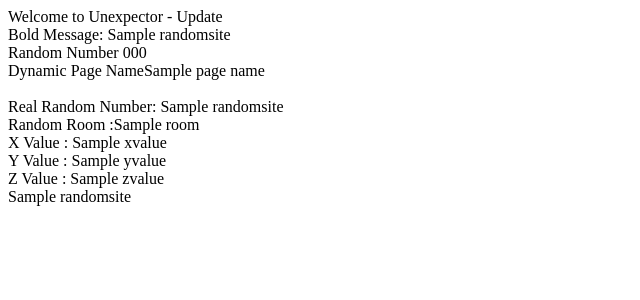
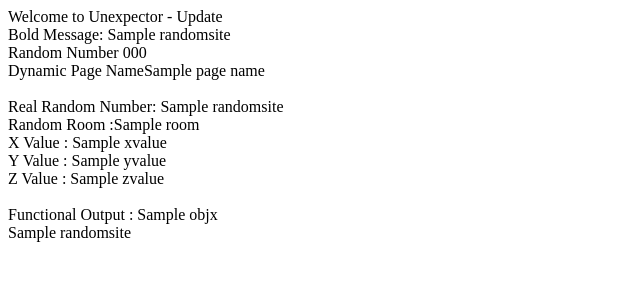
Before and after one commit to unexpector/JanusVRandom, a Django app: template hello/templates/unexpector-template.html in a window 1280 px wide. Shown: the top 300 px of the page, without its empty margins (0-640 px from the left). Run offline with Django 3.2, Linux system fonts and the light colour scheme; tables that the repository leaves empty hold one stand-in row (values such as "Sample post"); the template is opened without the code that fills it: values that come from a table or form of the project are taken from there, most other values are stand-ins (such as "Sample title", 1, 10 or a date in 2020); parts of the project's set-up code (start-up, migrations or seed data) failed here and were passed over.

Commit message:
test new

```diff
--- a/hello/templates/unexpector-template.html
+++ b/hello/templates/unexpector-template.html
@@ -20,6 +20,9 @@ Random Room :{{randomroom}} <br>
 X Value : {{xvalue}}<br>
 Y Value : {{yvalue}}<br>
 Z Value : {{zvalue}}<br>
+<br>
+Functional Output : {{objx}} <br>
+
 <FireBoxRoom>
 <Assets>
 <AssetObject id="moon_obj" src="http://vrsites.com/assets/moon.obj" tex0="http://vrsites.com/assets/earth1.jpg" />
```
